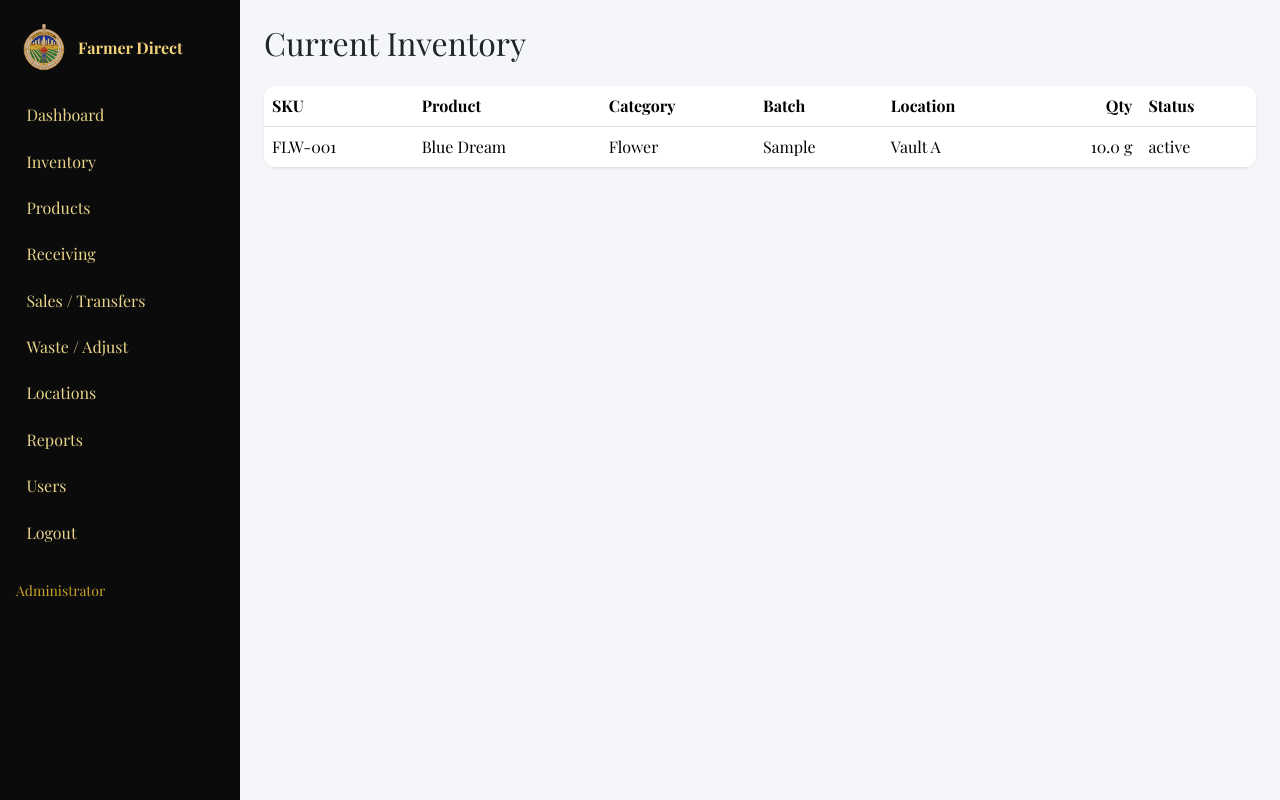
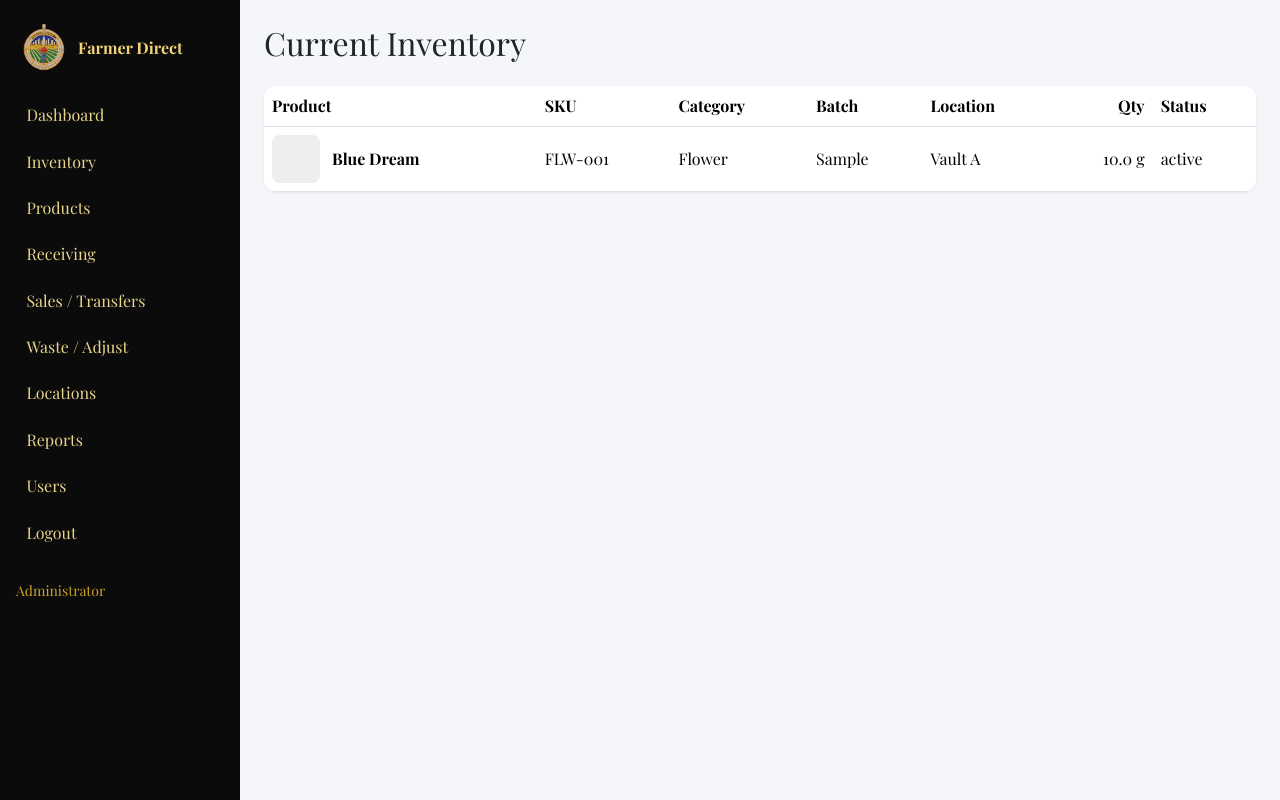
Before and after one commit to lenz0o/DTLA, a Flask app: page /inventory in a window 1280 px wide. Run offline with Flask 3, Linux system fonts and the light colour scheme; a user stored in the database is signed in; data comes from the database, SQL or seed files in the repository; tables that the repository leaves empty hold one stand-in row (values such as "Sample post"); some web fonts are replaced.

Commit message:
Rearrange inventory table columns and add images

```diff
--- a/templates/inventory.html
+++ b/templates/inventory.html
@@ -3,13 +3,22 @@
 {% block content %}
 <h2 class="mb-4">Current Inventory</h2>
 <div class="table-card">
-<table class="table table-hover mb-0">
-<thead><tr><th>SKU</th><th>Product</th><th>Category</th><th>Batch</th><th>Location</th><th class="text-end">Qty</th><th>Status</th></tr></thead>
+<table class="table table-hover mb-0 align-middle">
+<thead><tr><th>Product</th><th>SKU</th><th>Category</th><th>Batch</th><th>Location</th><th class="text-end">Qty</th><th>Status</th></tr></thead>
 <tbody>
 {% for i in items %}
 <tr>
+  <td>
+    <div style="display:flex; align-items:center; gap:12px;">
+      {% if i.image_url %}
+        <img src="{{ url_for('product_image', filename=i.image_url) }}" alt="" style="height:48px;width:48px;object-fit:cover;border-radius:8px;">
+      {% else %}
+        <div style="height:48px;width:48px;background:#eee;border-radius:8px;"></div>
+      {% endif %}
+      <strong>{{ i.name }}</strong>
+    </div>
+  </td>
   <td>{{ i.sku }}</td>
-  <td>{{ i.name }}</td>
   <td>{{ i.category }}</td>
   <td>{{ i.batch_lot or '—' }}</td>
   <td>{{ i.location_name }}</td>
```
